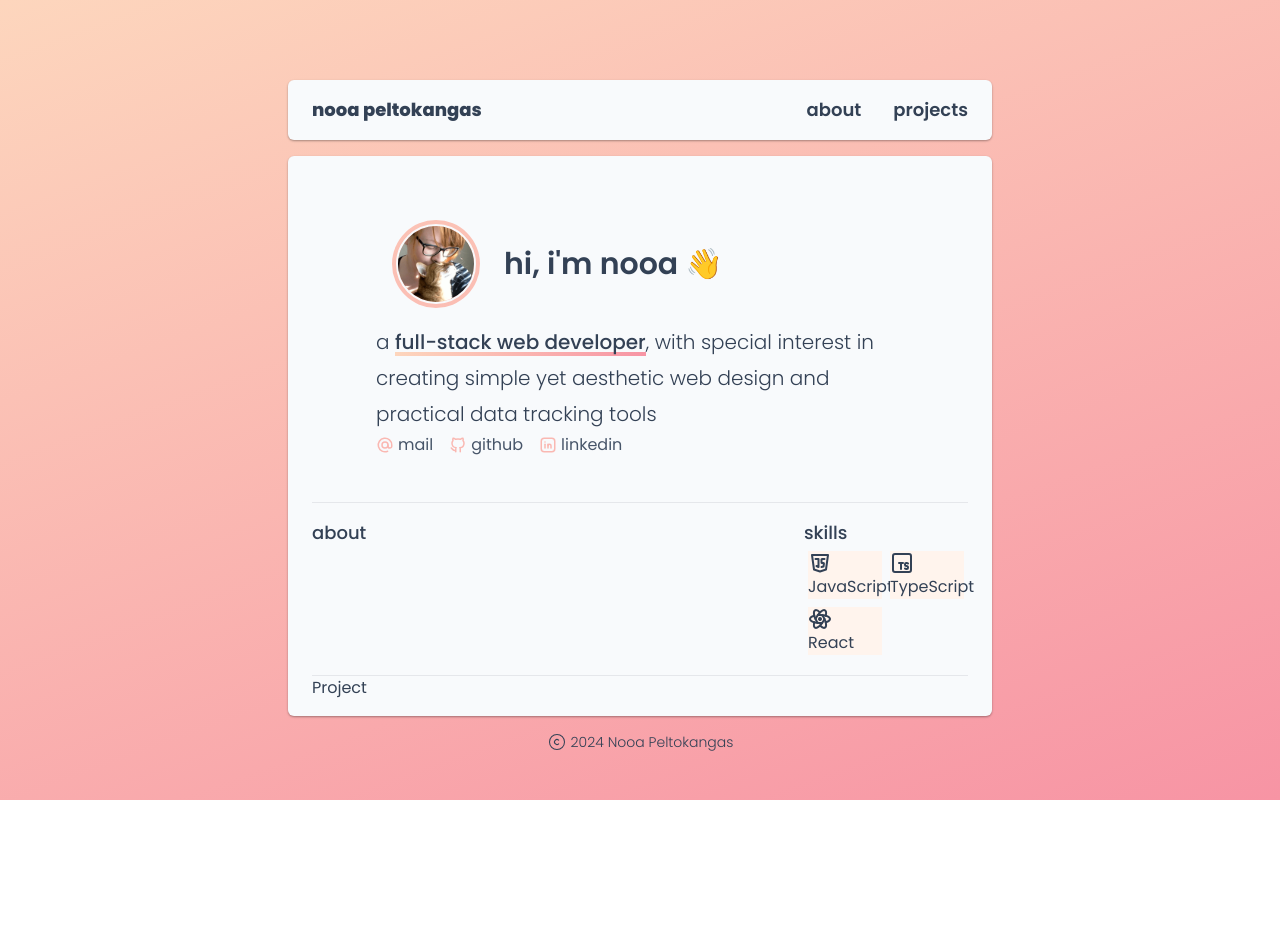
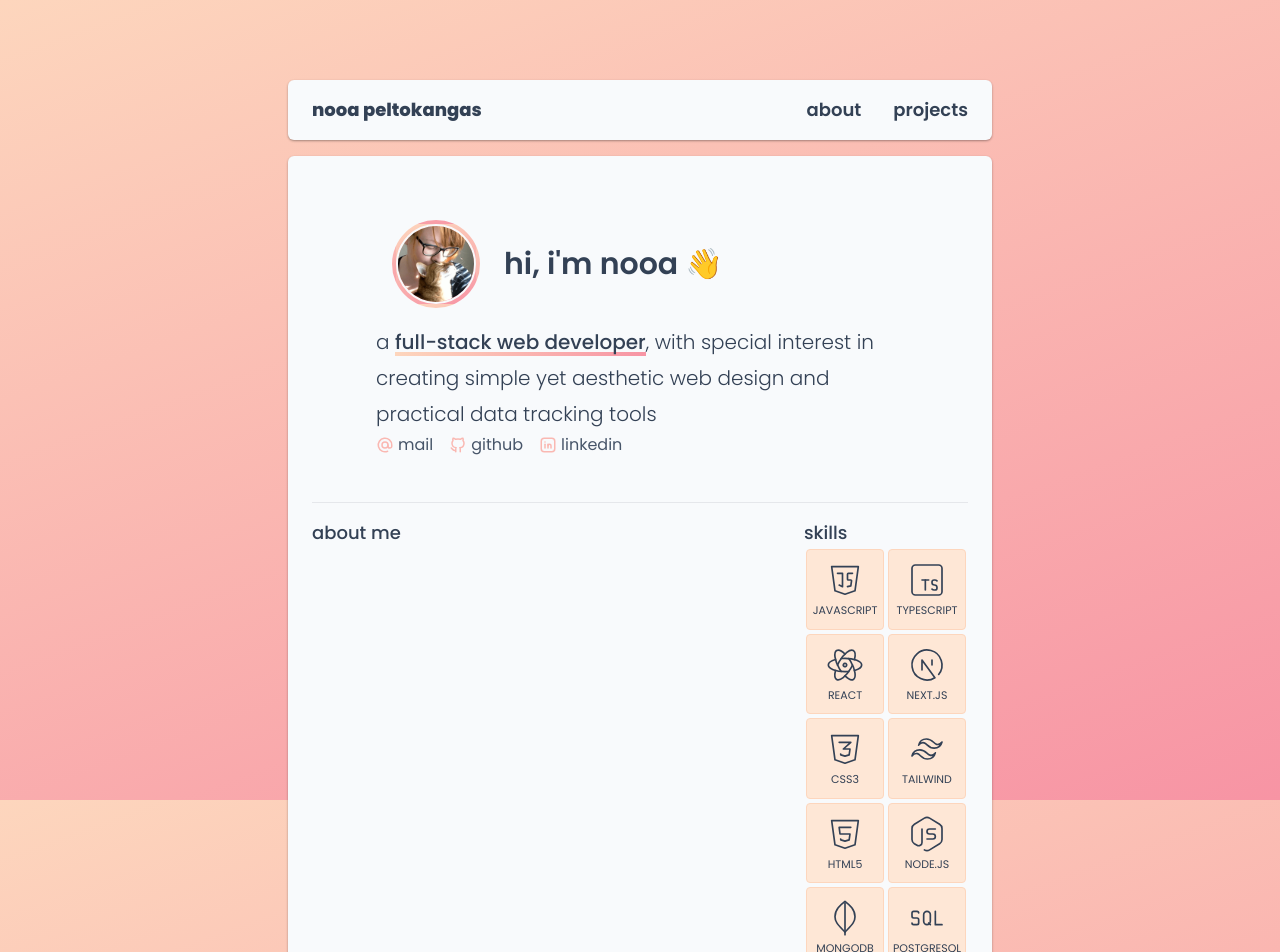
Before and after one commit to nooa-p/nooa-p.github.io, a React (Vite) app: page / in a window 1280 px wide. Shown: the top 952 px of the page. Before the commit the page ends 800 px from the top, so only its background shows below. Built offline with nearby package versions, Linux system fonts and the light colour scheme.

Commit message:
finish styling skill boxes, add all skills

```diff
--- a/src/components/About.jsx
+++ b/src/components/About.jsx
@@ -1,19 +1,28 @@
-import { IconBrandJavascript, IconBrandTypescript, IconBrandReact } from "@tabler/icons-react"
+import { IconBrandJavascript, IconBrandTypescript, IconBrandReact, IconBrandNextjs, IconBrandCss3, IconBrandTailwind, IconBrandHtml5, IconBrandNodejs, IconBrandPython, IconBrandGit, IconBrandMongodb, IconSql } from "@tabler/icons-react"
 
 function Skills() {
   const skills = [
     {icon: IconBrandJavascript, label: 'JavaScript'},
     {icon: IconBrandTypescript, label: 'TypeScript'},
-    {icon: IconBrandReact, label: 'React'}
+    {icon: IconBrandReact, label: 'React'},
+    {icon: IconBrandNextjs, label: 'Next.js'},
+    {icon: IconBrandCss3, label: 'CSS3'},
+    {icon: IconBrandTailwind, label: 'Tailwind'},
+    {icon: IconBrandHtml5, label: 'HTML5'},
+    {icon: IconBrandNodejs, label: 'Node.js'},
+    {icon: IconBrandMongodb, label: 'MongoDB'},
+    {icon: IconSql, label: 'PostgreSQL'},
+    {icon: IconBrandGit, label: 'Git'},
+    {icon: IconBrandPython, label: 'Python'}
   ]
 
   return (
     skills.map((skill) => {
       return (
-        <div key={skill.label} className="w-1/2 p-1">
-          <div className="flex flex-col bg-romantic-50">
-          <skill.icon />
-          <h4>{skill.label}</h4>
+        <div key={skill.label} className="w-1/2 p-0.5">
+          <div className="flex flex-col bg-romantic-100 rounded items-center p-2.5 gap-0.5 border border-romantic-200">
+          <skill.icon size={40} strokeWidth={1} />
+          <h4 className="uppercase text-[11px]">{skill.label}</h4>
           </div>
         </div>
       )
@@ -25,7 +34,7 @@ function About() {
   return (
     <div id="about" className="border-b flex flex-col sm:flex-row py-4">
       <div className="basis-9/12">
-        <h3 className="text-lg font-medium">about</h3>
+        <h3 className="text-lg font-medium">about me</h3>
       </div>
       <div className="basis-3/12">
         <h3 className="text-lg font-medium">skills</h3>
```
